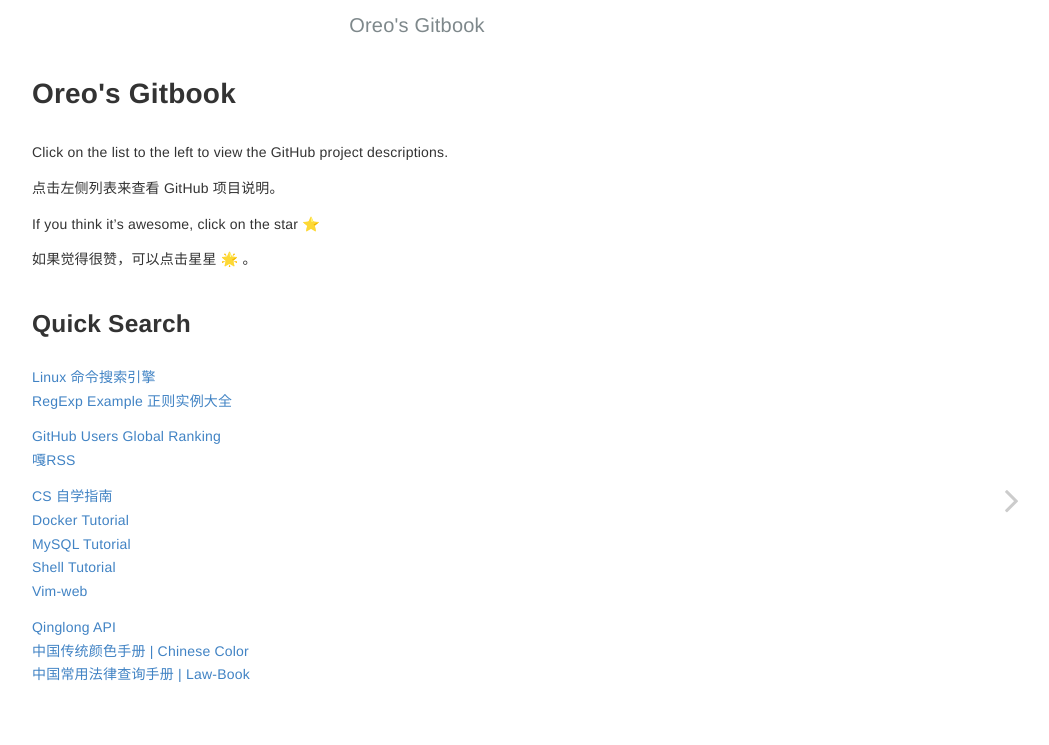
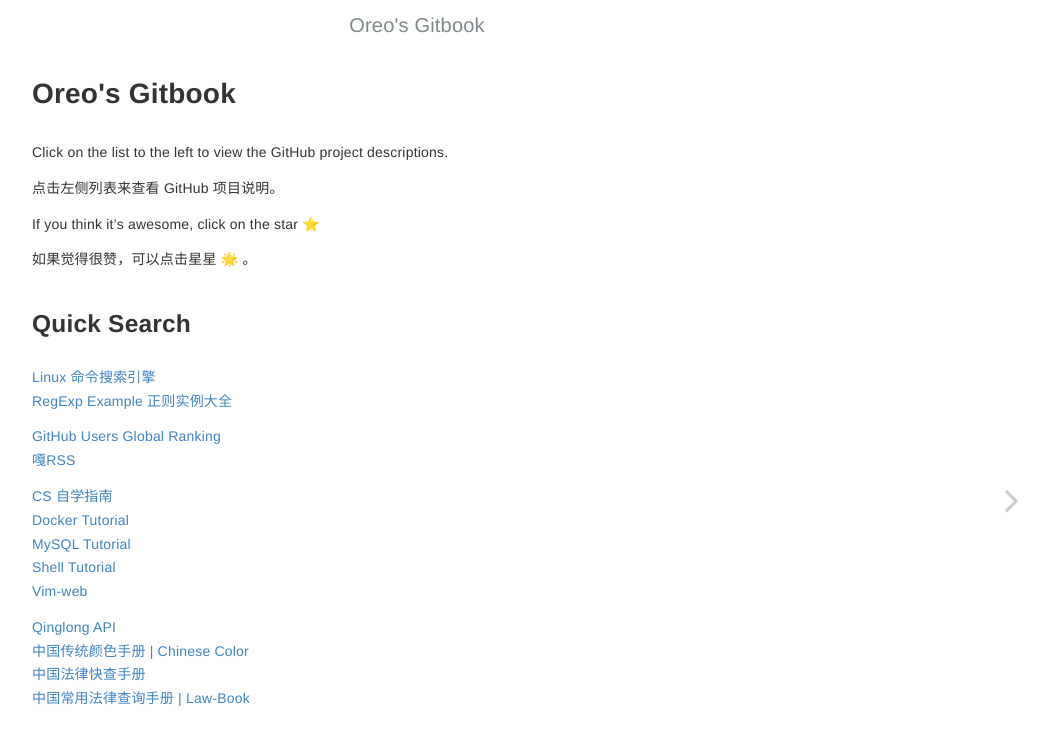
Before and after one commit to Oreomeow/Gitbook, a Jekyll site: the page built from index.md, in a window 1280 px wide. Shown: the top 745 px of the page, without its empty margins (223-1272 px from the left). Built offline with Jekyll 4.4.1, drawn with Linux system fonts in a browser that asks for light colours; emoji names are drawn with the system emoji font.

Commit message:
Add lawrefbook url

```diff
--- a/index.md
+++ b/index.md
@@ -26,4 +26,5 @@ If you think it's awesome, click on the star :star:
 
 [Qinglong API](https://qinglong.ukenn.top/)
 [中国传统颜色手册 | Chinese Color](https://colors.ichuantong.cn/)
+[中国法律快查手册](https://lawrefbook.github.io/)
 [中国常用法律查询手册 | Law-Book](https://lawbook.cf)
```
